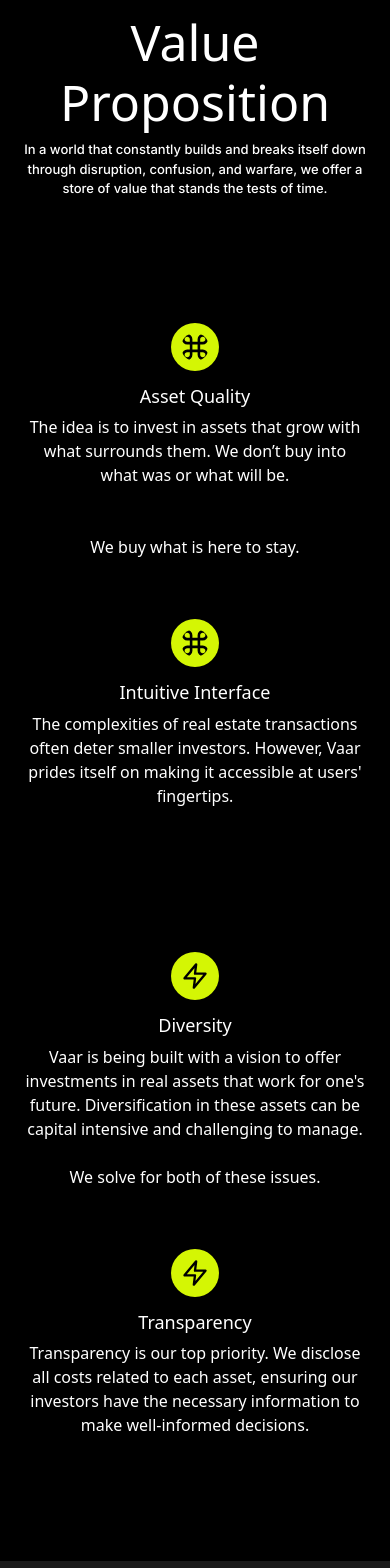
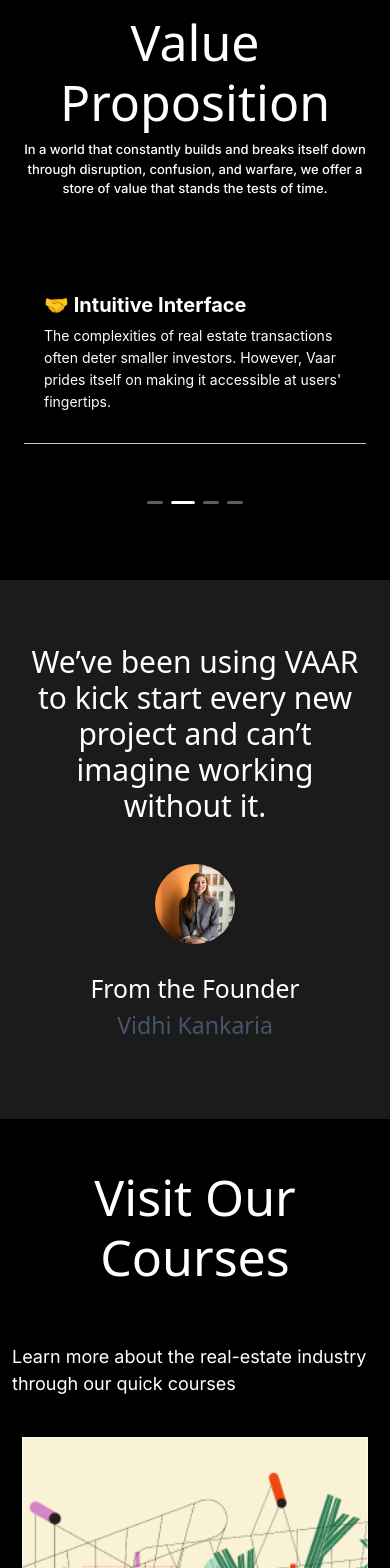
Before and after one commit to webtesting22/vaar, a React (Vite) app: page / in a window 390 px wide. Shown: the part 1541-3109 px from the top of the page. Built offline with nearby package versions, Linux system fonts and the light colour scheme.

Commit message:
home page values carousal ready

```diff
--- a/src/Components/Founder/Founder.css
+++ b/src/Components/Founder/Founder.css
@@ -25,6 +25,7 @@
     padding-bottom: 30px;
     padding-top: 30px;
     padding-left: 20px;
+
 
 }
 
@@ -127,6 +128,7 @@
         margin-top: 40px;
         margin-bottom: 30px;
     }
+
     #Founder-section {
         background-color: rgb(0, 0, 0);
         color: white;
@@ -194,13 +196,25 @@
 .right-side-container img {
     display: none;
 }
+.home-mobile{
+    display: none;
+}
+.home-pc{
+    display: flex;
 
+}
 @media (max-width:600px) {
     .animated-girl-pick {
         display: none;
     }
+    .home-mobile{
+        display: block;
+    }
+    .home-pc{
+        display: none;
+    }
 
-    .right-side-container div {
+    /* .right-side-container div {
         text-align: center;
         border: none;
     }
@@ -234,5 +248,32 @@
         color: #ffffff;
         font-size: 18px;
         font-weight: 500;
+    } */
+    .slick-dots li {
+        background-color: #333333;
     }
+
+    :where(.css-dev-only-do-not-override-djtmh8).ant-carousel .slick-dots li.slick-active {
+        background-color: #B6B6B6;
+    }
+
+    :where(.css-dev-only-do-not-override-djtmh8).ant-carousel .slick-dots li.slick-active button {
+        opacity: 0;
+    }
+
+    :where(.css-dev-only-do-not-override-djtmh8).ant-carousel .slick-dots li {
+        width: 16px;
+        height: 4px;
+        border-radius: 6px;
+    }
+
+    :where(.css-dev-only-do-not-override-djtmh8).ant-carousel .slick-dots li button {
+        opacity: 0;
+    }
+
 }
+
+.slick-slide{
+    padding-bottom: 50px;
+
+}
--- a/src/Components/Founder/Founder.jsx
+++ b/src/Components/Founder/Founder.jsx
@@ -1,14 +1,49 @@
-import React, { useState, useEffect } from 'react';
+import React, { useState, useEffect, useRef } from 'react';
 import "./Founder.css";
 import animatedGirl from "../pictures/animatedgirl.png";
 import founderPicture from "../pictures/owner.jpg"
 import img1 from "../pictures/About-icons/lightning.svg"
 import img2 from "../pictures/About-icons/graph.svg"
 import img3 from "../pictures/About-icons/command.svg"
+import { Swiper, SwiperSlide } from 'swiper/react';
+// Import Swiper styles
+import 'swiper/css';
+import 'swiper/css/pagination';
+import { Pagination } from 'swiper/modules';
+import { Descriptions, Carousel } from 'antd';
 
+const ValueData = [
+    {
+        title: "💎 Asset Quality",
+        Descriptions: "The idea is to invest in assets that grow with what surrounds them. We don’t buy into what was or what will be.We buy what is here to stay."
+    },
 
+    {
+        title: "🤝 Intuitive Interface",
+        Descriptions: "The complexities of real estate transactions often deter smaller investors. However, Vaar prides itself on making it accessible at users' fingertips."
+    },
+    {
+        title: "📲 Diversity",
+        Descriptions: "Vaar is being built with a vision to offer investments in real assets that work for one's future. Diversification in these assets can be capital intensive and challenging to manage. We solve for both of these issues."
+    },
+    {
+        title: "🥛 Transparency",
+        Descriptions: "Transparency is our top priority. We disclose all costs related to each asset, ensuring our investors have the necessary information to make well-informed decisions."
+    }
+]
 function Founder() {
+    const onChange = (currentSlide) => {
+        // console.log(currentSlide);
+    };
+    const carouselRef = useRef(null);
 
+    const handlePrev = () => {
+        carouselRef.current.prev();
+    };
+
+    const handleNext = () => {
+        carouselRef.current.next();
+    };
     return (
         <>
             <section id='Founder-section'>
@@ -20,56 +55,50 @@ function Founder() {
                     </div>
                     <div className="padding-slite"></div>
                     <div className="padding-slite"></div>
-                    <div className="row w-100 m-auto">
-                        <div className="col-lg-6">
-                            <div className='right-side-container'>
+                    <div className="row w-100 m-auto home-pc">
+                        {ValueData.map((item, index) => (
+                            <div className="col-lg-6" key={index}>
+                                <div className='right-side-container'>
+                                    <div>
+                                        <h2>{item.title}</h2>
+                                        <span>{item.Descriptions}</span>
+                                    </div>
 
-                                {/* <div>
-                                    <img src={img1} alt="" />
-                                    <h2>Seamless Platform</h2>
-                                    <span>Browse real estate at your fingertips and own it within click.</span>
-                                </div> */}
-                                <div >
-                                    <img src={img2} alt="" />
-                                    <h2>Asset Quality</h2>
-                                    <span>The idea is to invest in assets that grow with what surrounds them. We don’t buy into what was or what will be.</span>
-                                   <br /><br /><br />
-                                    <span>We buy what is here to stay.</span>
-                                </div>
-                                <div >
-                                    <img src={img2} alt="" />
-                                    <h2>Intuitive Interface</h2>
-                                    <span>The complexities of real estate transactions often deter smaller investors. However, Vaar prides itself on making it accessible at users' fingertips.</span>
-                                    {/* <span></span> */}<br /><br />
-                                </div>
-                            </div>
 
-                            {/* <img src={animatedGirl} className='w-100 animated-girl-pick' alt="" /> */}
-                        </div>
-                        <div className="col-lg-6" style={{ display: "flex", alignItems: "center" }}>
-                            <div className='right-side-container'>
-                                {/* <div>
-                                    <img src={img1} alt="" />
-                                    <h2>Seamless Platform</h2>
-                                    <span>Browse real estate at your fingertips and own it within click.</span>
-                                </div> */}
-                                <div>
-                                    <img src={img3} alt="" />
-                                    <h2>Diversity</h2>
-                                    <span>Vaar is being built with a vision to offer investments in real assets that work for one's future. Diversification in these assets can be capital intensive and challenging to manage. </span>
-                                    <br /><br />
-                                    <span>We solve for both of these issues.</span>
                                 </div>
 
-                                <div>
-                                    <img src={img3} alt="" />
-                                    <h2>Transparency</h2>
-                                    <span>Transparency is our top priority. We disclose all costs related to each asset, ensuring our investors have the necessary information to make well-informed decisions.</span>
-                                </div>
+
                             </div>
-                        </div>
+                        ))}
+
+
 
                     </div>
+                    <div className="row w-100 m-auto home-mobile">
+                        <Carousel afterChange={onChange} ref={carouselRef} dots={true} autoplay >
+
+                            {ValueData.map((item, index) => (
+
+                                <div className="col-lg-6" key={index}>
+                                    <div className='right-side-container'>
+                                        <div>
+                                            <h2 style={{color:"white"}}>{item.title}</h2>
+                                            <span style={{color:"white"}}>{item.Descriptions}</span>
+                                        </div>
+
+
+                                    </div>
+
+
+                                </div>
+
+                            ))}
+                        </Carousel>
+
+
+                    </div>
+
+
                     <div className="padding-slite"></div>
                     <div className="padding-slite"></div>
                     <div className='founder-info'>
--- a/src/Components/Guide/Guide.jsx
+++ b/src/Components/Guide/Guide.jsx
@@ -6,7 +6,7 @@ import mobilePicture from "../pictures/About-icons/mobilePicture.svg"
 import { Row, Col } from "antd"
 import teamposter from "../pictures/teamheroimage.png"
 import teamheroimage2 from "../pictures/teamheroimage2.jpg"
-import HowItWorks from "../Guide/HowitWorks.jpeg"
+import HowItWorks from "../Guide/HowItWorks.jpeg"
 function Guide() {
   return (
     <>
@@ -16,7 +16,7 @@ function Guide() {
             <Row>
 
               <Col lg={12} md={12}>
-                <div className='team-section-hero2' style={{padding:"0px"}}>
+                <div className='team-section-hero2' style={{ padding: "0px" }}>
                   <img src={HowItWorks} alt="" />
                   <img src={HowItWorks} alt="" />
                 </div>
@@ -24,7 +24,7 @@ function Guide() {
               <Col lg={12} md={12}>
                 <div className='team-section-hero'>
                   <div>
-                  <h1 className='section-heading' style={{ color: "#D4F604" }}>A STEP-BY-STEP GUIDE TO BEING A DIGITAL LANDLORD</h1>
+                    <h1 className='section-heading' style={{ color: "#D4F604" }}>A STEP-BY-STEP GUIDE TO BEING A DIGITAL LANDLORD</h1>
                     {/* <p>Meet our team members and learn more about their work at VAAR Holding.</p> */}
                   </div>
                 </div>
@@ -47,8 +47,7 @@ function Guide() {
           <div className="row">
             {GuideData.map((item, index) => (
               <div key={index} className="col-lg-4 col-md-6">
-                <div className="box" data-aos="fade-up"
-                  data-aos-duration="1000">
+                <div className="box" >
                   <div className='box-top-header'>
                     <img src={item.img} alt={item.title} />
                     <h3 className="box-title">{item.title}</h3>
```
Also changed, not shown: src/Components/AllResources/DontMissBlogs/DontMissBlogs.jsx (+17 -75 lines), src/Components/Home/Home.jsx (+4 -4 lines), src/Components/AllResources/style.css (added).
